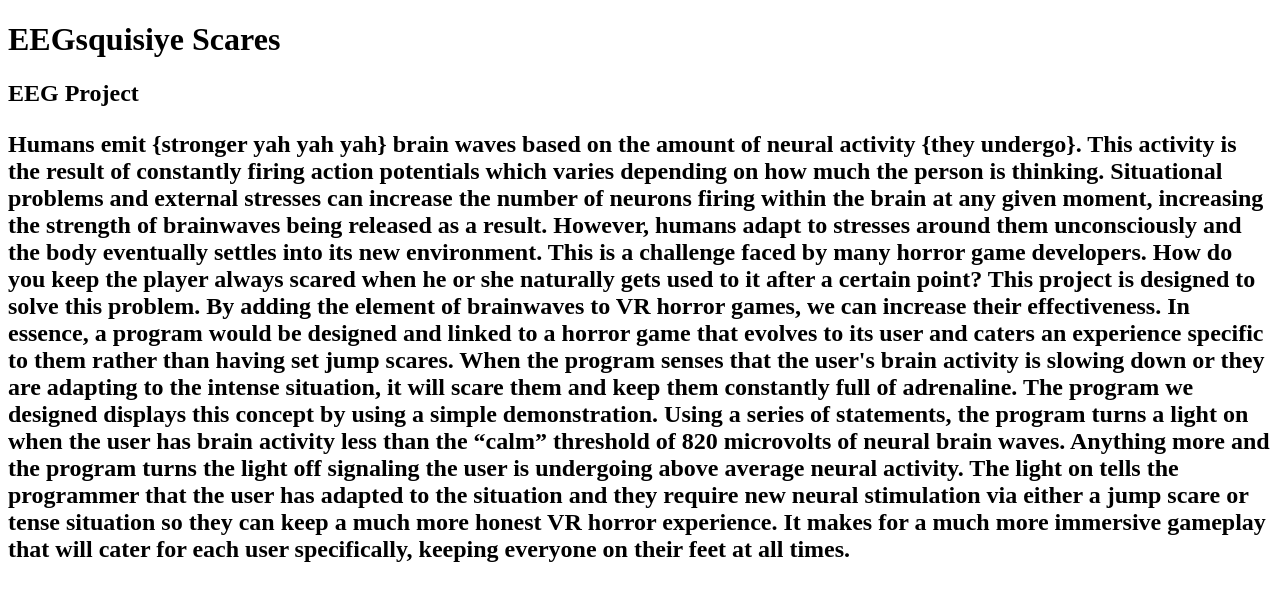
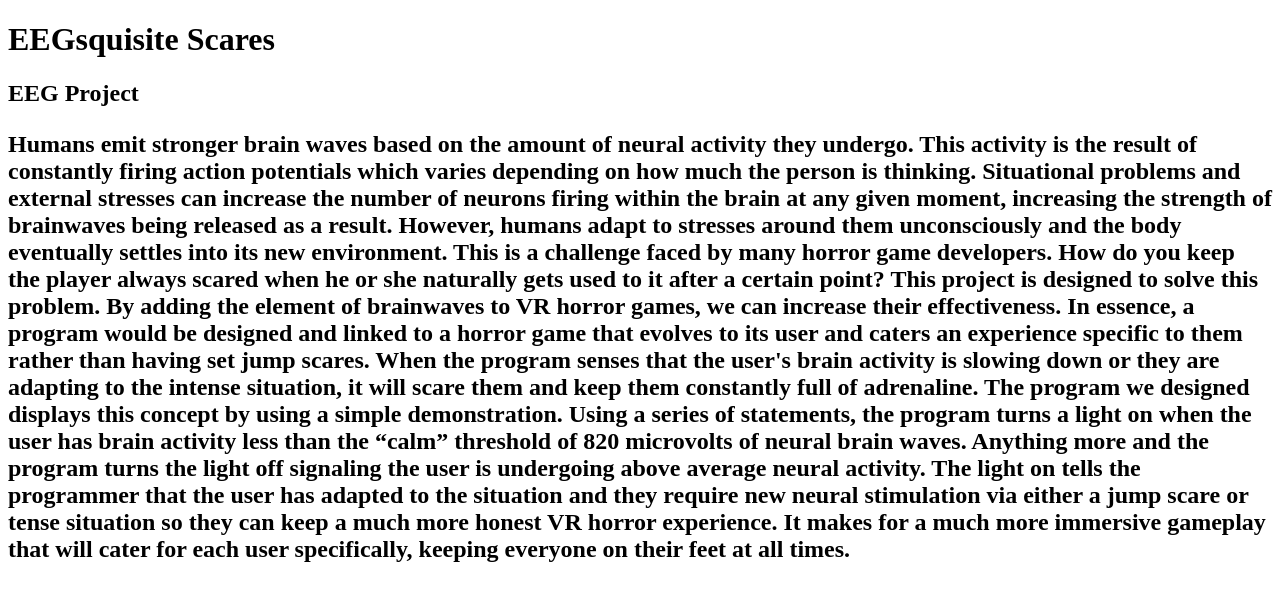
Before and after one commit to ahmadfahmy9918/ahmadfahmy9918.github.io, a plain HTML site: page index.html in a window 1280 px wide. Drawn offline with Linux system fonts and the light colour scheme.

Commit message:
Update index.html

```diff
--- a/index.html
+++ b/index.html
@@ -1,10 +1,10 @@
 <!DOCTYPE html>
 <html>
-<h1>EEGsquisiye Scares</h1>
+<h1>EEGsquisite Scares</h1>
 <h2>EEG Project<h2>
 
 <p>
-  Humans emit {stronger yah yah yah} brain waves based on the amount of neural activity {they undergo}. This activity is the result of constantly
+  Humans emit stronger brain waves based on the amount of neural activity they undergo. This activity is the result of constantly
   firing action potentials which varies depending on how much the person is thinking. Situational problems and external stresses can
   increase the number of neurons firing within the brain at any given moment, increasing the strength of brainwaves being released as
   a result. However, humans adapt to stresses around them unconsciously and the body eventually settles into its new environment. This
```
